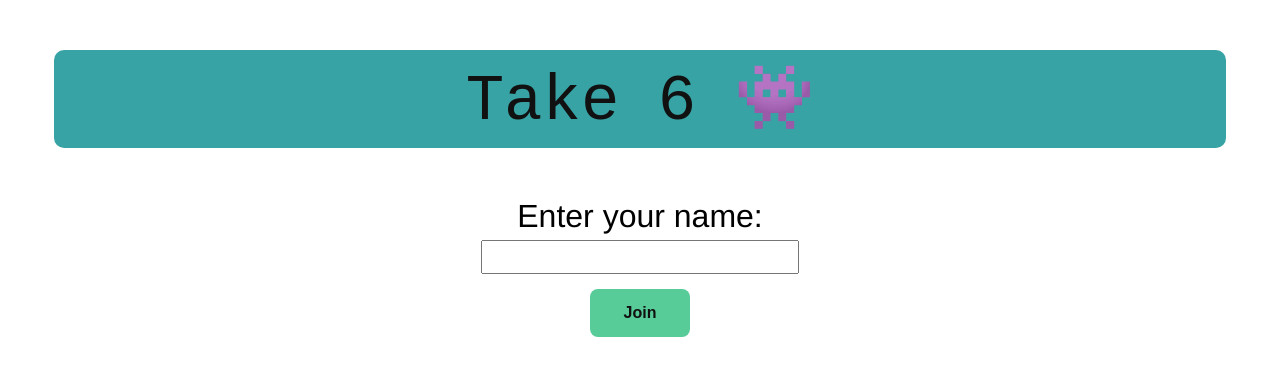
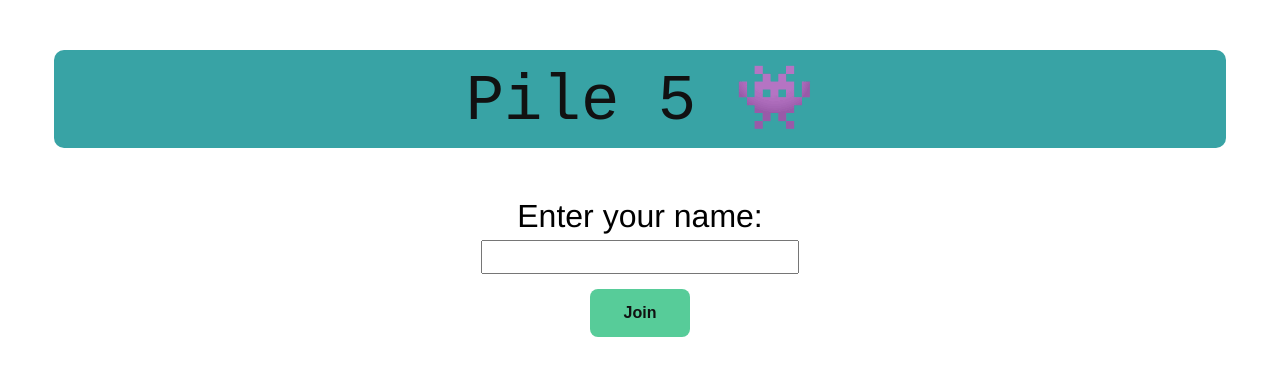
Before and after one commit to rylev/Pile-5, a Vue app: page / in a window 1280 px wide. Shown: the top 376 px of the page. Built offline with nearby package versions, Linux system fonts and the light colour scheme.

Commit message:
Name change

```diff
--- a/src/components/TitleHeading.vue
+++ b/src/components/TitleHeading.vue
@@ -1,7 +1,7 @@
 
 <template>
     <div class="heading">
-        <div class="title">Take 6 👾</div>
+        <div class="title">Pile 5 👾</div>
     </div>
 </template>
 
```
